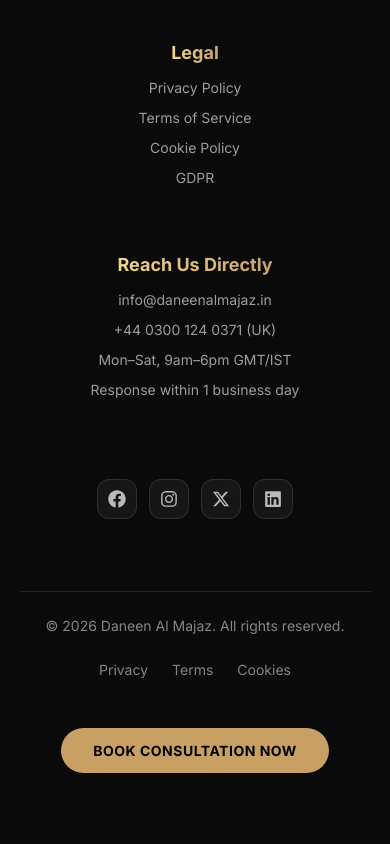
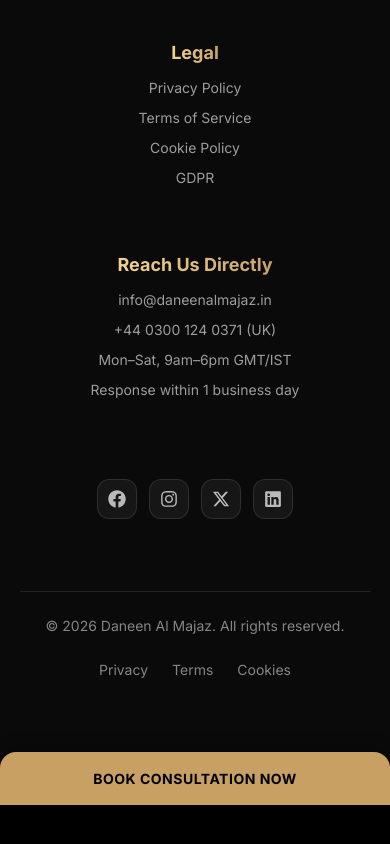
Before and after one commit to faheemnazir/landingpagedan, a React (Vite) app: page /gdpr in a window 390 px wide. Shown: the part 5610-6454 px from the top of the page. After the commit the page ends 6415 px from the top, so only its background shows below. Built offline with nearby package versions, Linux system fonts and the light colour scheme.

Commit message:
fix(footer-cta): make footer bottom cta static, full-width, mobile only with black bold text

```diff
--- a/src/components/Footer.css
+++ b/src/components/Footer.css
@@ -341,7 +341,7 @@
   }
 
   .footer {
-    padding-bottom: 70px; /* Leave space so bottom footer links are never covered */
+    padding-bottom: 0px;
   }
 
   .footer-content {
@@ -407,32 +407,30 @@
   }
 }
 
-.footer-cta-container {
-  display: flex;
-  justify-content: center;
-  margin-top: 24px;
-  margin-bottom: 48px;
-  width: 100%;
+.footer-mobile-cta {
+  display: none; /* Hidden on desktop */
 }
 
-.footer-static-cta {
-  background: var(--accent-gold, #C8A46B);
-  color: #000000 !important;
-  font-weight: 700;
-  text-transform: uppercase;
-  font-size: 14px;
-  letter-spacing: 0.5px;
-  padding: 12px 32px;
-  border-radius: 30px; /* Fully rounded corner */
-  transition: all 0.3s ease;
-  text-decoration: none;
-  display: inline-flex;
-  align-items: center;
-  justify-content: center;
+@media (max-width: 768px) {
+  .footer-mobile-cta {
+    display: block;
+    width: 100%;
+    background-color: var(--accent-gold, #C8A46B);
+    text-align: center;
+    border-radius: 16px 16px 0 0; /* Rounded top corners, flat bottom */
+    margin-top: 24px;
+    box-shadow: 0 -4px 16px rgba(0, 0, 0, 0.3);
+  }
+
+  .footer-mobile-cta a {
+    display: block;
+    width: 100%;
+    padding: 16px 24px;
+    color: #000000 !important; /* Black text */
+    font-weight: 700; /* Bold */
+    text-transform: uppercase;
+    font-size: 14px;
+    letter-spacing: 0.5px;
+    text-decoration: none;
+  }
 }
-
-.footer-static-cta:hover {
-  background-color: var(--accent-gold-hover, #d8b276);
-  transform: translateY(-2px);
-  box-shadow: 0 4px 12px rgba(200, 164, 107, 0.3);
-}
--- a/src/components/Footer.jsx
+++ b/src/components/Footer.jsx
@@ -92,12 +92,12 @@ const Footer = () => {
             <svg width="18" height="18" viewBox="0 0 24 24" fill="none" stroke="currentColor" strokeWidth="2" strokeLinecap="round" strokeLinejoin="round"><path d="M12 19V5M5 12l7-7 7 7" /></svg>
           </a>
         </div>
+      </div>
 
-        <div className="footer-cta-container">
-          <a href="#contact" className="footer-static-cta">
-            Book Consultation Now
-          </a>
-        </div>
+      <div className="footer-mobile-cta">
+        <a href="#contact">
+          BOOK CONSULTATION NOW
+        </a>
       </div>
     </footer>
   );
--- a/src/components/Navbar.css
+++ b/src/components/Navbar.css
@@ -199,79 +199,7 @@
   box-shadow: 0 6px 20px rgba(201, 160, 99, 0.6);
 }
 
-/* Floating Consultation Button (Desktop) */
-.floating-consult-btn {
-  display: none;
-  position: fixed;
-  bottom: 24px;
-  right: 156px; /* Positioned to the left of scroll-to-top button which is at right: 96px */
-  z-index: 1000;
-  background: var(--accent-gold, #C8A46B);
-  color: #c30000; /* Red text to match LIMITED SLOTS AVAILABLE */
-  font-weight: 900;
-  text-transform: uppercase;
-  font-size: 12px;
-  letter-spacing: 0.5px;
-  white-space: nowrap;
-  padding: 12px 28px;
-  border-radius: 30px; /* Fully rounded corner */
-  box-shadow: 0 4px 16px rgba(0, 0, 0, 0.4);
-  text-decoration: none;
-  align-items: center;
-  justify-content: center;
-  animation: buttonPulse 2s infinite ease-in-out;
-  cursor: pointer;
-  transition: all 0.3s ease;
-}
 
-.floating-consult-btn.visible {
-  display: flex;
-}
-
-.floating-consult-btn.visible:hover {
-  background-color: var(--accent-gold-hover, #d8b276);
-  transform: translateY(-2px);
-  box-shadow: 0 6px 20px rgba(200, 164, 107, 0.5);
-}
-
-@keyframes buttonPulseMobile {
-  0%, 100% {
-    box-shadow: 0 -4px 16px rgba(0, 0, 0, 0.3);
-  }
-  50% {
-    box-shadow: 0 -4px 24px rgba(201, 160, 99, 0.4);
-  }
-}
-
-@media (max-width: 768px) {
-  /* Floating Consultation Button (Mobile Sticky Full-Width Bar) */
-  .floating-consult-btn {
-    right: auto;
-    bottom: 0;
-    left: 0;
-    width: 100%;
-    border-radius: 16px 16px 0 0; /* Rounded top corners, flat bottom */
-    padding: 16px 24px;
-    font-size: 14px;
-  }
-
-  .floating-consult-btn.visible {
-    display: flex;
-    position: fixed;
-    bottom: 0;
-    left: 0;
-    right: 0;
-    width: 100%;
-    transform: none;
-    box-shadow: 0 -4px 16px rgba(0, 0, 0, 0.3);
-    animation: buttonPulseMobile 2s infinite ease-in-out;
-  }
-
-  .floating-consult-btn.visible:hover {
-    background-color: var(--accent-gold-hover, #d8b276);
-    transform: none;
-  }
-}
 
 .navbar-banner {
   display: none; /* Hidden on desktop */
--- a/src/components/Navbar.jsx
+++ b/src/components/Navbar.jsx
@@ -73,10 +73,6 @@ const Navbar = () => {
       <a href="tel:+443001240371" className={`floating-call-btn ${scrolled ? 'visible' : ''}`} aria-label="Call Us Now">
         <Phone size={24} />
       </a>
-
-      <a href="#contact" className={`floating-consult-btn ${scrolled ? 'visible' : ''}`}>
-        Book Consultation Now
-      </a>
     </>
   );
 };
```
